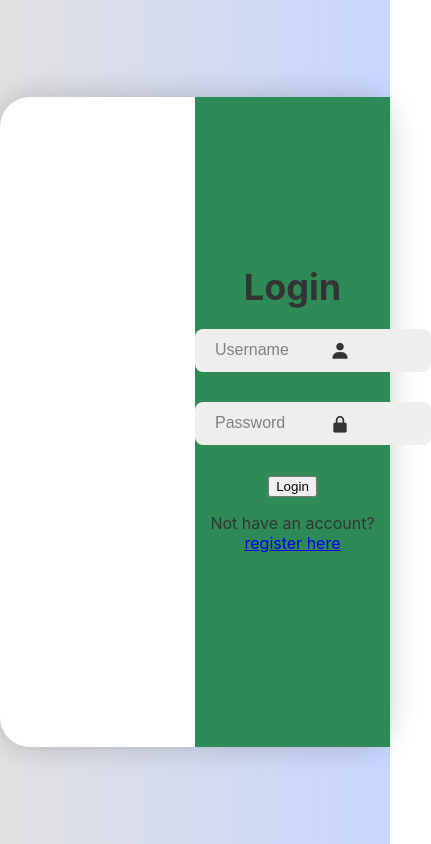
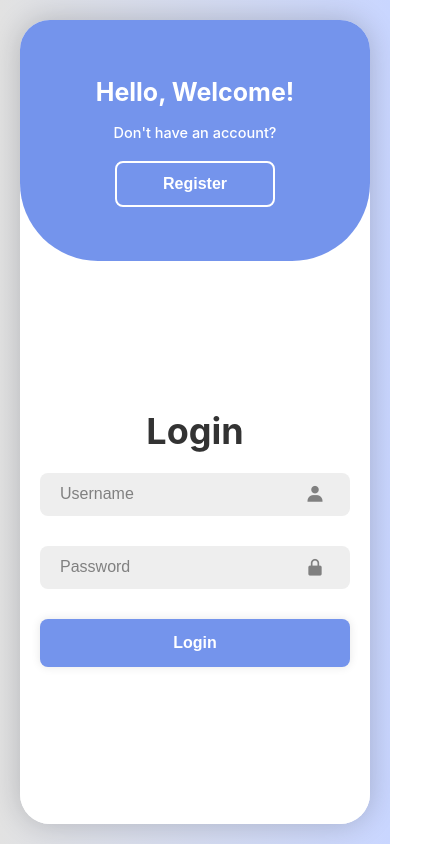
Before and after one commit to pakornphi/year4, a React (Create React App) app: page /login in a window 390 px wide. Shown: the whole page, 431 px wide, since content can reach past the window. Built offline with nearby package versions, Linux system fonts and the light colour scheme; what blockly would draw is missing.

Commit message:
Combine login and Register into one page with responsive

```diff
--- /dev/null
+++ b/public/script.js
@@ -0,0 +1,14 @@
+(() => {
+    const boxcontainer = document.querySelector('.container');
+    const registerBtn = document.querySelector('.register-btn');
+    const loginBtn = document.querySelector('.login-btn');
+
+    registerBtn?.addEventListener('click', () => {
+      boxcontainer.classList.add('active');
+    });
+
+    loginBtn?.addEventListener('click', () => {
+        boxcontainer.classList.remove('active');
+      });
+
+  })();
--- a/src/components/login.js
+++ b/src/components/login.js
@@ -1,12 +1,36 @@
-import { useState } from "react";
+import { useEffect, useState } from "react";
 import { useNavigate } from "react-router-dom"; // ✅ ใช้ React Router
 import "../login.css"; // Import CSS
+import "../register.css";
 
 const Login = () => {
   const [username, setUsername] = useState("");
   const [password, setPassword] = useState("");
   const [error, setError] = useState("");
   const navigate = useNavigate(); // ✅ ใช้ navigate() เพื่อเปลี่ยนหน้า
+
+  // const Register = () => {
+  //   const [username, setUsername] = useState("");
+  //   const [email, setEmail] = useState("");
+  //   const [password, setPassword] = useState("");
+  //   const [confirmPassword, setConfirmPassword] = useState("");
+  //   const [error, setError] = useState("");
+  //   const [success, setSuccess] = useState("");
+  //   const navigate = useNavigate();
+
+  useEffect(() => {
+    const script = document.createElement("script");
+    script.src = "/script.js";
+    script.async = true;
+    document.body.appendChild(script);
+
+    //ล้าง script ตอน unmount
+    return () => {
+      document.body.removeChild(script);
+    };
+  }, []);
+
+  const [isRegister, setIsRegister] = useState(false);
 
   const handleLogin = async (e) => {
     e.preventDefault();
@@ -56,46 +80,59 @@ const Login = () => {
                 required/>
                 <i className="bx bxs-lock-alt"></i>
               </div>
-            <button type="submit">Login</button>
-            <p>Not have an account? <a href="/register">register here</a></p>
+              <button type="submit" className="btn">Login</button>
+              {/* <p>Not have an account? <a href="/register">register here</a></p> */}
             </form>
           </div>
+
+          <div className="form-box register">
+            <form className="form" action="">
+              <h1>Registration</h1>
+              <div className="input-box">
+                <input type="text"
+                placeholder="Username"
+                value={username}
+                onChange={(e) => setUsername(e.target.value)}
+                required/>
+                <i className="bx bxs-user"></i>
+              </div>
+              <div className="input-box">
+                <input type="email"
+                placeholder="Email"
+                value={username}
+                onChange={(e) => setUsername(e.target.value)}
+                required/>
+                <i className="bx bxs-envelope"></i>
+              </div>
+              <div className="input-box">
+                <input type="password"
+                placeholder="Password"
+                value={password}
+                onChange={(e) => setPassword(e.target.value)}
+                required/>
+                <i className="bx bxs-lock-alt"></i>
+              </div>
+                <button type="submit" className="btn">Register</button>
+            </form>
+          </div>
+
+          <div className="toggle-box">
+            <div className="toggle-panel toggle-left">
+              <h1>Hello, Welcome!</h1>
+              <p>Don't have an account?</p>
+              <button className="btn register-btn">Register</button>
+            </div>
+            <div className="toggle-panel toggle-right">
+              <h1>Welcome Back!</h1>
+              <p>Already have an account?</p>
+              <button className="btn login-btn">Login</button>
+            </div>
+          </div>
+
         </div>
       </div>
 
     );
   };
-//     <div className="login-container">
-//       <div className="login-left">
-//         <img src="/logo.png" alt="Logo" className="login-logo" />
-//       </div>
-
-//       <div className="login-right">
-//         <h2>Login</h2>
-//         {error && <p className="error-message">{error}</p>}
-//         <form onSubmit={handleLogin} className="login-form">
-//           <div className="input-box">
-//             <input
-//             type="text"
-//             placeholder="Username"
-//             value={username}
-//             onChange={(e) => setUsername(e.target.value)}
-//             required/>
-//             <i className="bx bx-user"></i>
-//           </div>
-//           <input
-//             type="password"
-//             placeholder="Password"
-//             value={password}
-//             onChange={(e) => setPassword(e.target.value)}
-//             required
-//           />
-//           <button type="submit">Login</button>
-//         </form>
-//         <p>Not have an account? <a href="/register">register here</a></p>
-//       </div>
-//     </div>
-//   );
-// };
 
 export default Login;
--- a/src/login.css
+++ b/src/login.css
@@ -1,4 +1,3 @@
-
 .body {
   display: flex;
   justify-content: center;
@@ -9,27 +8,56 @@
 
 .container {
   position: relative;
-  width: 1050px;
+  width: 950px;
   height: 650px;
   background: #fff;
   border-radius: 30px;
   box-shadow: 0 0 30px rgba(0, 0, 0, .2);
+  margin: 20px;
+  overflow: hidden;
 }
 
 .form-box {
   position: absolute;
+  box-sizing: border-box;
   right: 0;
   width: 50%;
   height: 100%;
-  background: seagreen;
+  background: #fff;
   display: flex;
   align-items: center;
   color: #333;
   text-align: center;
+  padding: 40px;
+  z-index: 1;
+  transition: all .6 ease-in-out;
+}
+
+.container.active .form-box{
+  right: 50%;
+}
+
+.form-box.register{
+  visibility: hidden;
+}
+
+.form-box.login{
+  visibility: visible;
+}
+
+.container.active .form-box.login{
+  visibility: hidden;
+  transition: all 0.6s ease-in-out;
+}
+
+.container.active .form-box.register{
+  visibility: visible;
+  transition: all 0.6s ease-in-out;
 }
 
 .form{
   width: 100%;
+  box-sizing: border-box;
 }
 
 .container h1 {
@@ -38,13 +66,15 @@
 }
 
 .input-box{
+  box-sizing: border-box;
   position: relative;
   margin: 30px 0;
 }
 
 .input-box input {
-  width: 85%;
+  width: 100%;
   padding: 12px 50px 13px 20px;
+  box-sizing: border-box;
   background: #eee;
   border-radius: 8px;
   border: none;
@@ -61,134 +91,180 @@
 
 .input-box i {
   position: absolute;
-  right: 40px;
+  right: 25px;
   top: 50%;
   transform: translateY(-50%);
   font-size: 20px;
+  color: gray;
+  pointer-events: none;
 }
 
-
-
-
-
-
-
-
-
-
-
-
-
-
-
-
-
-
-
-
-
-
-
-
-
-
-/* 🔹 แบ่งหน้า Login ออกเป็น 2 ฝั่ง */
-.login-container {
-  display: flex;
-  height: 100vh;
+.btn{
   width: 100%;
+  height: 48px;
+  background: #7494ec;
+  border-radius: 8px;
+  box-shadow: 0 0 10px rgba(0, 0, 0, .1);
+  border: none;
+  cursor: pointer;
+  font-size: 16px;
+  font-weight: 600;
+  color: #fff;
 }
 
-/* 🔹 ฝั่งซ้าย (โลโก้) */
-.login-left {
-  flex: 1;
-  background-color: #007BFF;
-  display: flex;
-  align-items: center;
-  justify-content: center;
+.register-button{
+  width: 100%;
+  height: 48px;
+  background: #7494ec;
+  border-radius: 8px;
+  box-shadow: 0 0 10px rgba(0, 0, 0, .1);
+  border: none;
+  cursor: pointer;
+  font-size: 16px;
+  font-weight: 600;
+  color: #fff;
 }
 
-.login-logo {
-  width: 50%;
-  max-width: 200px;
+.container p {
+  font-size: 14.5px;
+  margin: 15px 0;
+  font-weight: 480;
 }
 
-/* 🔹 ฝั่งขวา (Login Form) */
-.login-right {
-  flex: 1;
+.toggle-box{
+  position: absolute;
+  width: 100%;
+  height: 100%;
+  /* background: purple; */
+  box-sizing: border-box;
+}
+
+.toggle-box::before{
+  content: '';
+  position: absolute;
+  left: -250%;
+  width: 300%;
+  height: 100%;
+  background: #7494ec;
+  border-radius: 150px;
+  z-index: 2;
+  transition: 1.2s ease-in-out;
+}
+
+.container.active .toggle-box::before{
+  left: 50%;
+}
+
+.toggle-panel{
+  position: absolute;
+  width: 50%;
+  height: 100%;
+  /* background: seagreen; */
+  color: #fff;
   display: flex;
   flex-direction: column;
   justify-content: center;
   align-items: center;
-  background: #ffffff;
+  z-index: 2;
+  transition: .6s ease-in-out;
 }
 
-.login-right h2 {
-  margin-bottom: 20px;
-  font-size: 24px;
-  color: #333;
+.toggle-panel.toggle-left{
+  left: 0;
+  transition-delay: .6s;
 }
 
-/* 🔹 ฟอร์ม Login */
-.login-form {
-  width: 100%;
-  max-width: 350px;
-  display: flex;
-  flex-direction: column;
-  align-items: center;
+.container.active .toggle-panel.toggle-left{
+  left: -50%;
+  transition-delay: .6s;
 }
 
-.login-form input {
-  width: 100%;
-  padding: 10px;
-  margin: 10px 0;
-  border: 1px solid #ccc;
-  border-radius: 5px;
-  font-size: 16px;
+.toggle-panel.toggle-right{
+  right: -50%;
+  transition-delay: .6s;
 }
 
-.login-form button {
-  width: 100%;
-  padding: 10px;
-  background-color: #084200;
-  color: white;
-  border: none;
-  border-radius: 5px;
-  font-size: 18px;
-  cursor: pointer;
-  transition: 0.3s;
+.container.active .toggle-panel.toggle-right{
+  right: 0;
+  transition-delay: .6s;
 }
 
-.login-form button:hover {
-  background-color: #0056b3;
+.toggle-panel p{
+  margin-bottom: 20px;
 }
 
-/* 🔹 ข้อความแจ้ง Error */
-.error-message {
-  color: red;
-  font-size: 14px;
-  margin-bottom: 10px;
+.toggle-panel .btn{
+  width: 160px;
+  height: 46px;
+  background: transparent;
+  border: 2px solid #fff;
+  box-shadow: none;
 }
 
-/* .input-group {
-  display: flex;
-  align-items: center;
-  margin-bottom: 15px;
-  background: #fff;
-  border-radius: 5px;
-  padding: 10px;
-  border: 1px solid #ccc;
+@media screen and (max-width: 650px) {
+  .container{
+    height: calc(100vh - 40px);
+  }
+
+  .form-box{
+    /* background: purple; */
+    bottom: 0;
+    width: 100%;
+    height: 70%;
+    transition: all 0.6s ease-in-out;
+  }
+
+  .container.active .form-box{
+    right: 0;
+    bottom: 30%;
+    transition: all 0.6s ease-in-out;
+  }
+
+  .toggle-box::before{
+    left: 0;
+    top: -270%;
+    width: 100%;
+    height: 300%;
+    border-radius: 20vw;
+  }
+
+  .container.active .toggle-box::before{
+    left: 0;
+    top: 70%;
+  }
+
+  .toggle-panel{
+    width: 100%;
+    height: 30%;
+    transition: all 0.6s ease-in-out;
+  }
+
+  .toggle-panel.toggle-left{
+    top: 0;
+  }
+
+  .container.active .toggle-panel.toggle-left{
+    left: 0;
+    top: -30%;
+  }
+
+  .toggle-panel.toggle-right{
+    right: 0;
+    bottom: -30%;
+  }
+
+  .container.active .toggle-panel.toggle-right{
+    bottom: 0;
+  }
 }
 
-.input-group i {
-  font-size: 20px;
-  margin-right: 10px;
-  color: #888;
+@media screen and (max-width: 400px) {
+  .form-box{
+    padding: 20px;
+  }
+
+  .toggle-panel h1{
+    font-size: 25px;
+    margin: 2px;
+  }
 }
-
-.input-group input {
-  border: none;
-  outline: none;
-  width: 100%;
-  font-size: 16px;
-} */
```
Lines whose indentation alone changed are shown as unchanged.
